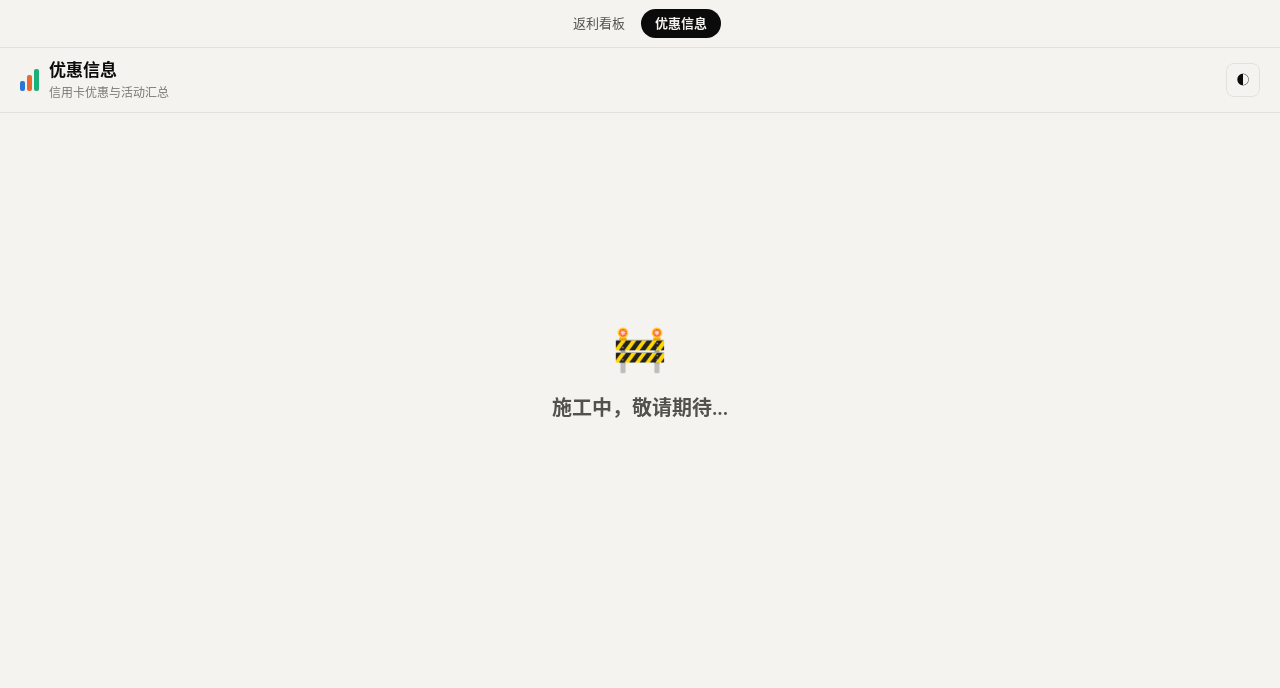
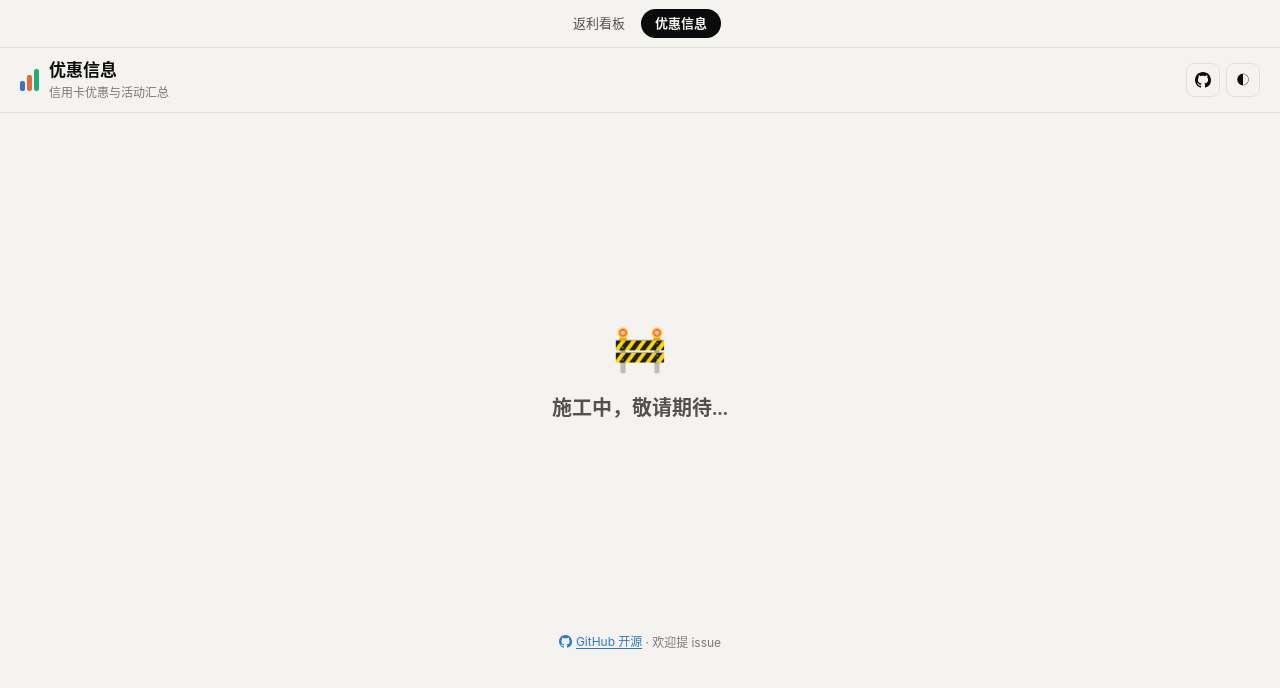
Before and after one commit to zju-silenca/hsbc_rewards, a website: page web/public/offers.html in a window 1280 px wide. Drawn offline with Linux system fonts and the light colour scheme.

Commit message:
网站 1.3.6：顶栏和页脚加 GitHub 开源链接
Co-Authored-By: Claude Opus 5.5 <noreply@anthropic.com>

```diff
--- a/web/package.json
+++ b/web/package.json
@@ -1,7 +1,7 @@
 {
   "name": "bill-rewards",
   "private": true,
-  "version": "1.3.5",
+  "version": "1.3.6",
   "description": "信用卡账单返利看板（纯前端，Cloudflare Workers 静态资源）",
   "scripts": {
     "build": "node scripts/build.mjs",
--- a/web/public/app.css
+++ b/web/public/app.css
@@ -89,6 +89,9 @@ code { font-size: 12px; background: var(--surface-2); padding: 1px 5px; border-r
 .btn.ghost { background: transparent; }
 .btn.small { padding: 3px 9px; font-size: 12px; }
 .btn.icon { width: 34px; padding: 6px 0; }
+a.btn { display: inline-flex; align-items: center; justify-content: center; text-decoration: none; }
+a.btn.icon { align-self: stretch; }
+.gh-link { display: inline-flex; align-items: center; gap: 4px; vertical-align: -2px; }
 .btn:focus-visible, .seg button:focus-visible, .tabs button:focus-visible, .toggle:focus-visible { outline: 2px solid var(--accent); outline-offset: 2px; }
 
 main { max-width: 1240px; margin: 0 auto; padding: 16px; }
--- a/web/public/offers.html
+++ b/web/public/offers.html
@@ -20,6 +20,7 @@
       </div>
     </div>
     <div class="actions">
+      <a class="btn ghost icon gh" href="https://github.com/zju-silenca/hsbc_rewards" target="_blank" rel="noopener" title="GitHub 开源仓库" aria-label="GitHub 开源仓库"><svg viewBox="0 0 16 16" width="16" height="16" aria-hidden="true"><path fill="currentColor" d="M8 0C3.58 0 0 3.58 0 8c0 3.54 2.29 6.53 5.47 7.59.4.07.55-.17.55-.38 0-.19-.01-.82-.01-1.49-2.01.37-2.53-.49-2.69-.94-.09-.23-.48-.94-.82-1.13-.28-.15-.68-.52-.01-.53.63-.01 1.08.58 1.23.82.72 1.21 1.87.87 2.33.66.07-.52.28-.87.51-1.07-1.78-.2-3.64-.89-3.64-3.95 0-.87.31-1.59.82-2.15-.08-.2-.36-1.02.08-2.12 0 0 .67-.21 2.2.82.64-.18 1.32-.27 2-.27.68 0 1.36.09 2 .27 1.53-1.04 2.2-.82 2.2-.82.44 1.1.16 1.92.08 2.12.51.56.82 1.27.82 2.15 0 3.07-1.87 3.75-3.65 3.95.29.25.54.73.54 1.48 0 1.07-.01 1.93-.01 2.2 0 .21.15.46.55.38A8.013 8.013 0 0016 8c0-4.42-3.58-8-8-8z"/></svg></a>
       <button class="btn ghost icon" id="btn-theme" type="button" title="切换深色/浅色" aria-label="切换深色/浅色">◐</button>
     </div>
   </header>
@@ -31,6 +32,7 @@
         <h2>施工中，敬请期待...</h2>
       </div>
     </section>
+    <p class="foot muted small"><a class="gh-link" href="https://github.com/zju-silenca/hsbc_rewards" target="_blank" rel="noopener"><svg viewBox="0 0 16 16" width="13" height="13" aria-hidden="true"><path fill="currentColor" d="M8 0C3.58 0 0 3.58 0 8c0 3.54 2.29 6.53 5.47 7.59.4.07.55-.17.55-.38 0-.19-.01-.82-.01-1.49-2.01.37-2.53-.49-2.69-.94-.09-.23-.48-.94-.82-1.13-.28-.15-.68-.52-.01-.53.63-.01 1.08.58 1.23.82.72 1.21 1.87.87 2.33.66.07-.52.28-.87.51-1.07-1.78-.2-3.64-.89-3.64-3.95 0-.87.31-1.59.82-2.15-.08-.2-.36-1.02.08-2.12 0 0 .67-.21 2.2.82.64-.18 1.32-.27 2-.27.68 0 1.36.09 2 .27 1.53-1.04 2.2-.82 2.2-.82.44 1.1.16 1.92.08 2.12.51.56.82 1.27.82 2.15 0 3.07-1.87 3.75-3.65 3.95.29.25.54.73.54 1.48 0 1.07-.01 1.93-.01 2.2 0 .21.15.46.55.38A8.013 8.013 0 0016 8c0-4.42-3.58-8-8-8z"/></svg> GitHub 开源</a> · 欢迎提 issue</p>
   </main>
   <nav class="pagenav" id="pagenav" aria-label="页面">
     <a href="./">返利看板</a>
```
Also changed, not shown: web/public/index.html (+2 -1 lines), 1 other file.
